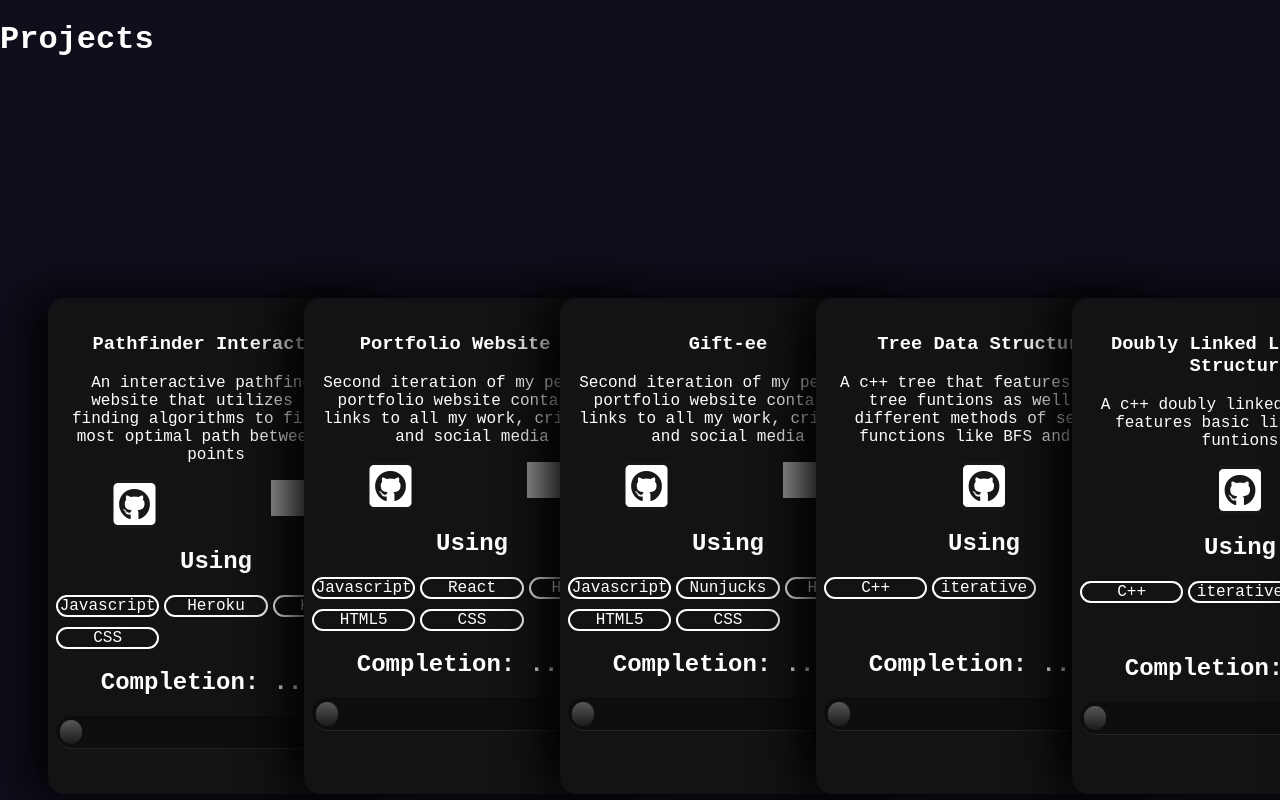
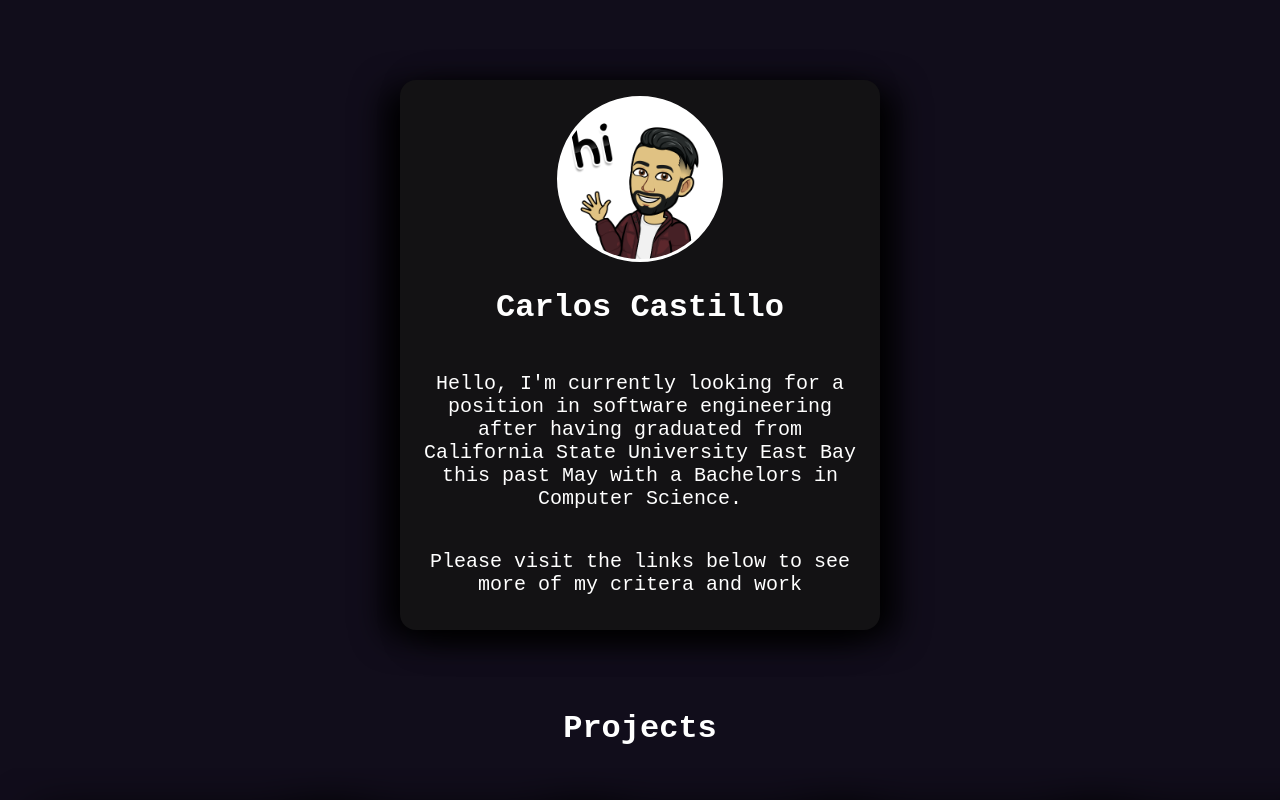
Before and after one commit to AGuyNamedC-Los/carlos-castillo-portfolio, a React (Create React App) app: page / in a window 1280 px wide. Shown: the top 800 px of the page. Built offline with nearby package versions, Linux system fonts and the light colour scheme; grey boxes are pictures that could not be loaded.

Commit message:
adding a bio section

```diff
--- a/public/index.html
+++ b/public/index.html
@@ -11,6 +11,13 @@
       name="description"
       content="Web site created using create-react-app"
     />
+            <!-- Open Graph -->
+            <meta property="og:image" content="https://raw.githubusercontent.com/AGuyNamedC-Los/pathfinder_interactive/master/path.png"/>
+            <meta property="og:type" content="website"/>
+            <meta property="og:url" content=""/>
+            <meta property="og:site_name" content="carlos-castillo-portfolio"/>
+            <meta property="og:title" content="carlos-castillo-portfolio"/>
+            <meta property="og:description" content="Website portfolio that includes important information for employers"/>
     <link rel="apple-touch-icon" href="%PUBLIC_URL%/logo192.png" />
     <!--
       manifest.json provides metadata used when your web app is installed on a
--- a/src/App.css
+++ b/src/App.css
@@ -29,10 +29,44 @@ body {
   background: linear-gradient(90deg,#201c29,#201c29 1px,#17141d 0,#17141d);
 } */
 
+.bio {
+  display: flex;
+  flex-direction: column;
+  width: 100%;
+  height: 550px;
+  max-width: 30rem;
+  margin: 5rem auto;
+  background-color: #131214;
+  border-radius: 16px;
+  box-shadow: 1rem .5rem 2rem #000, -1rem .5rem 2rem #000;
+}
+
+.bio img {
+  width: 100%;
+  border: solid;
+  border-radius: 90px;
+  background-color: white;
+  max-width: 10rem;
+  margin: 0 auto;
+  margin-top: 1rem;
+}
+
+.bio h1, .bio p {
+  text-align: center;
+  font-size: 2rem;
+}
+
+.bio p {
+  padding: 0 1rem;
+  font-size: 1.25rem;
+}
+
+h1 {text-align: center;}
+
 .card-list {
   display: flex;
-  margin: 10rem auto;
-  padding: 5rem 3rem;
+  margin: 0rem auto;
+  padding: 3rem 3rem;
   overflow-x: auto;
   width: 100%;
   max-width: 95%;
--- a/src/MainApp.js
+++ b/src/MainApp.js
@@ -1,4 +1,5 @@
 import React from "react";
+import bitmoji from "./images/bitmoji.png";
 
 class MainApp extends React.Component {
     constructor(props) {
@@ -29,7 +30,7 @@ class MainApp extends React.Component {
             var remaining = Math.max((endTime - now) / duration, 0);
             var value = Math.round(end - (remaining * range));
             obj.innerHTML = "Completion: " + value + "%";
-            if (value == end) {
+            if (value === end) {
                 clearInterval(timer);
             }
         }
@@ -55,6 +56,17 @@ class MainApp extends React.Component {
                   Learn React
                 </a>
               </header> */}
+                <section className="bio">
+                    <img src={bitmoji} alt="bitmoji"></img>
+                    <h1>Carlos Castillo</h1>
+                    <p>Hello, I'm currently looking for a position in software engineering after having graduated from
+                        California State University East Bay this past May with a Bachelors in Computer Science.
+                    </p>
+                    <p>Please visit the links below to see more of my critera and work</p>
+                    <nav>
+                        <a></a>
+                    </nav>
+                </section>
                 <h1>Projects</h1>
                 <section className="card-list">
                   {/* Pathfinder Interactive */}
@@ -113,8 +125,8 @@ class MainApp extends React.Component {
                       <header>
                         <h1>Gift-ee</h1>
                         <p>
-                          Second iteration of my personal portfolio website containing links to all
-                          my work, criteria, and social media
+                            Social media-esque website that lets you manage one
+				            gift list and can include items from any number of online stores
                         </p>
                       </header>
                       <div className="project-links">
```
Also changed, not shown: src/images/bitmoji.png (added).
